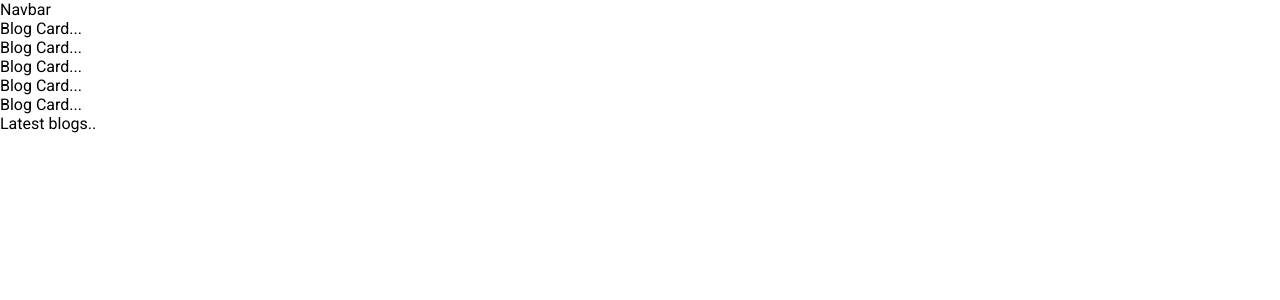
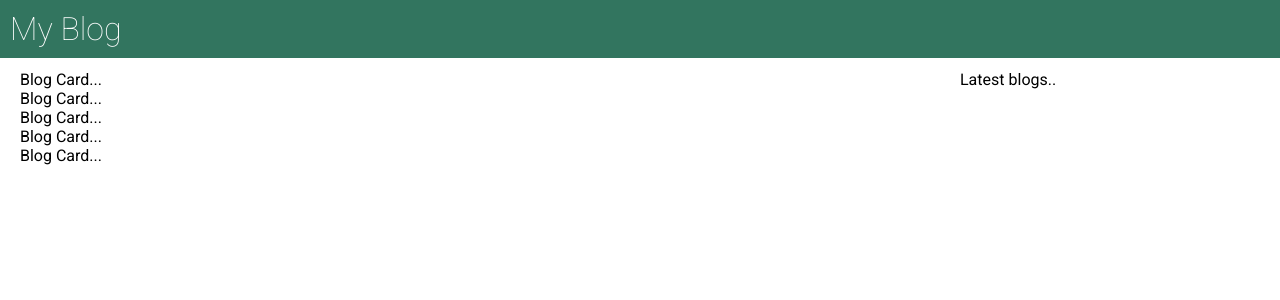
Before and after one commit to robertvari/blog_example, a React (Create React App) app in the folder blog_gui/: page / in a window 1280 px wide. Shown: the top 300 px of the page. Built offline with nearby package versions, Linux system fonts and the light colour scheme.

Commit message:
page layout

```diff
--- a/blog_gui/src/App.js
+++ b/blog_gui/src/App.js
@@ -8,8 +8,11 @@ function App() {
     <div>
       <Navbar/>
 
-      <BlogList/>
-      <LatestCard/>
+      <div className="content_container">
+        <BlogList/>
+
+        <LatestCard/>
+      </div>
     </div>
   );
 }
--- a/blog_gui/src/compotents/Navbar.js
+++ b/blog_gui/src/compotents/Navbar.js
@@ -1,8 +1,11 @@
 import React from 'react';
+import "../styles/Navbar.css"
 
 function Navbar(props) {
     return (
-        <div>Navbar</div>
+        <div className="navbar_container">
+            <h1>My Blog</h1>
+        </div>
     );
 }
 
--- a/blog_gui/src/index.css
+++ b/blog_gui/src/index.css
@@ -7,3 +7,14 @@
 body {
     font-family: 'Roboto', sans-serif;
 }
+
+h1, h2, h3 {
+    font-weight: 100;
+}
+
+.content_container {
+    padding: 70px 20px 0 20px;
+    display: grid;
+    grid-gap: 20px;
+    grid-template-columns: auto 300px;
+}
--- /dev/null
+++ b/blog_gui/src/styles/Navbar.css
@@ -0,0 +1,10 @@
+.navbar_container{
+    background-color: #32755f;
+    padding: 10px;
+    position: fixed;
+    width: 100%;
+}
+
+.navbar_container h1 {
+    color: white;
+}
```
